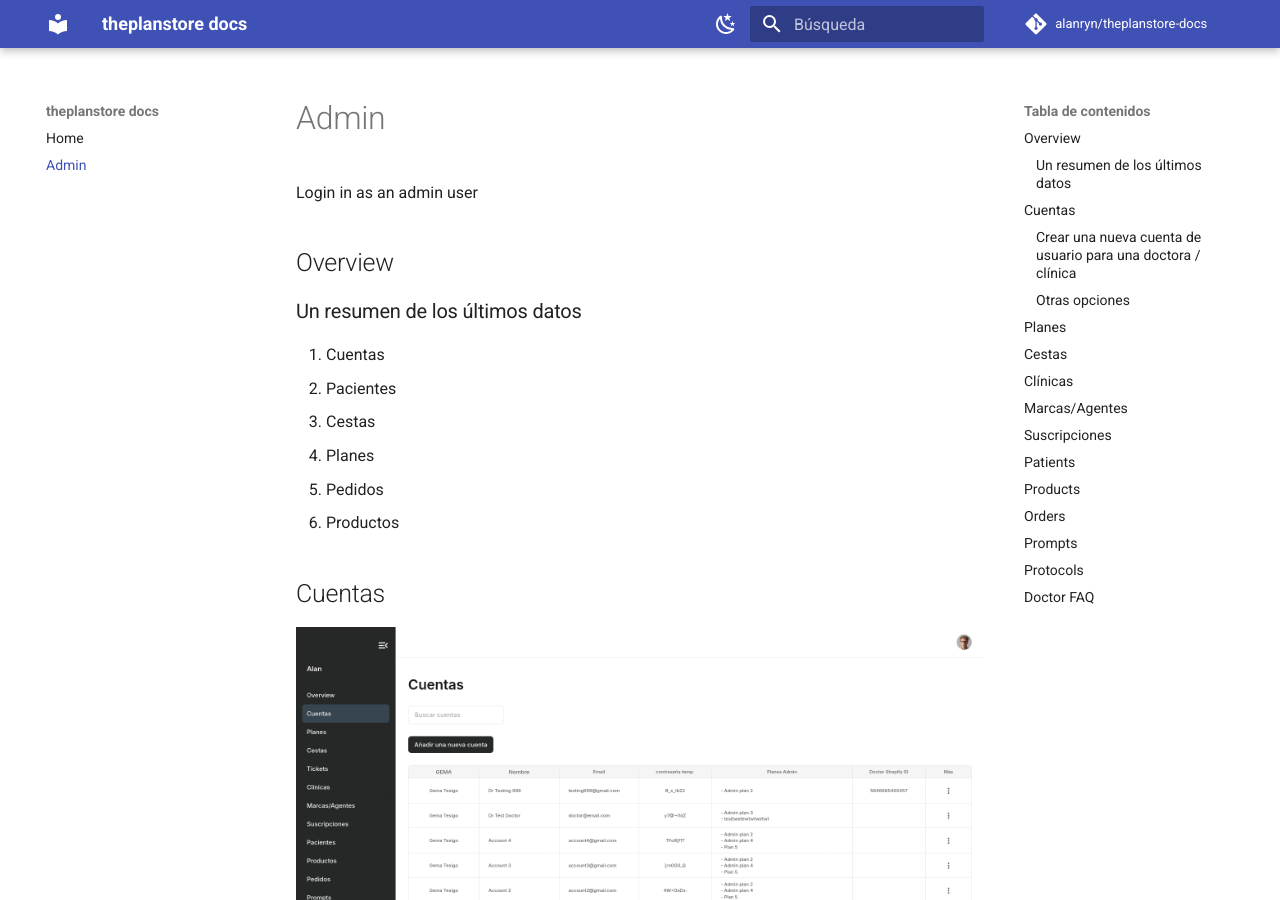
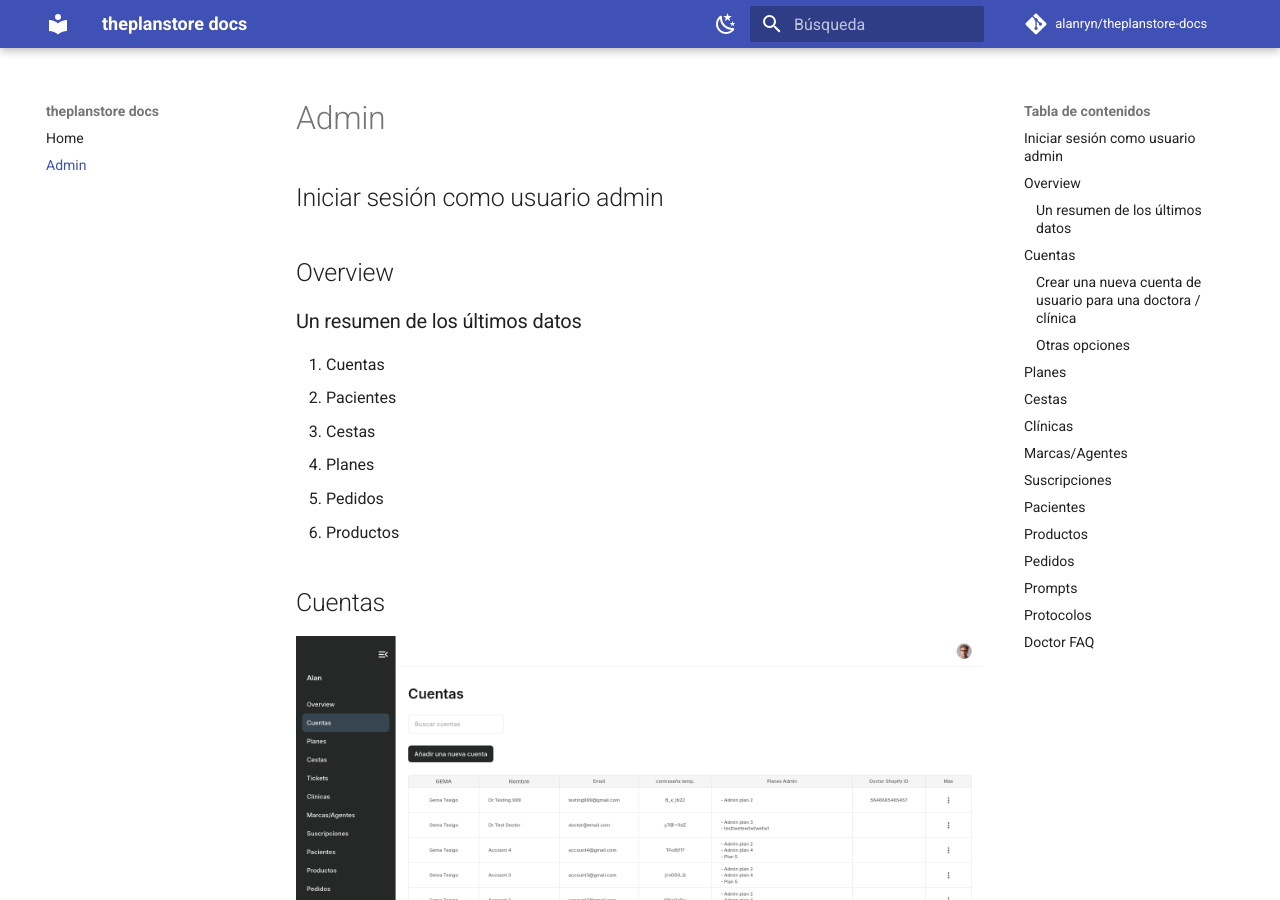
Before and after one commit to alanryn/theplanstore-docs, an MkDocs documentation site: the page built from docs/admin.md, in a window 1280 px wide and 900 px high. Built offline with MkDocs 1.6.1 and Material for MkDocs 9.7.7, drawn with Linux system fonts in a browser that asks for light colours; comment, search, counter and statistics services are not loaded; some of the changed text lies outside the part shown.

Commit message:
admin updates

```diff
--- a/docs/admin.md
+++ b/docs/admin.md
@@ -1,6 +1,6 @@
 # Admin
 
-Login in as an admin user
+## Iniciar sesión como usuario admin
 
 ## Overview
 
@@ -15,7 +15,7 @@ Login in as an admin user
 
 ## Cuentas
 
-![Amin Cuentas screen](img/cuentas-admin.png)
+![Admin Cuentas screen](img/cuentas-admin.png)
 
 ### Crear una nueva cuenta de usuario para una doctora / clínica
 
@@ -63,14 +63,14 @@ Cree una cuenta para un doctor o clínica. Esto generará una contraseña tempor
 
 ## Suscripciones
 
-## Patients
+## Pacientes
 
-## Products
+## Productos
 
-## Orders
+## Pedidos
 
 ## Prompts
 
-## Protocols
+## Protocolos
 
 ## Doctor FAQ
```
